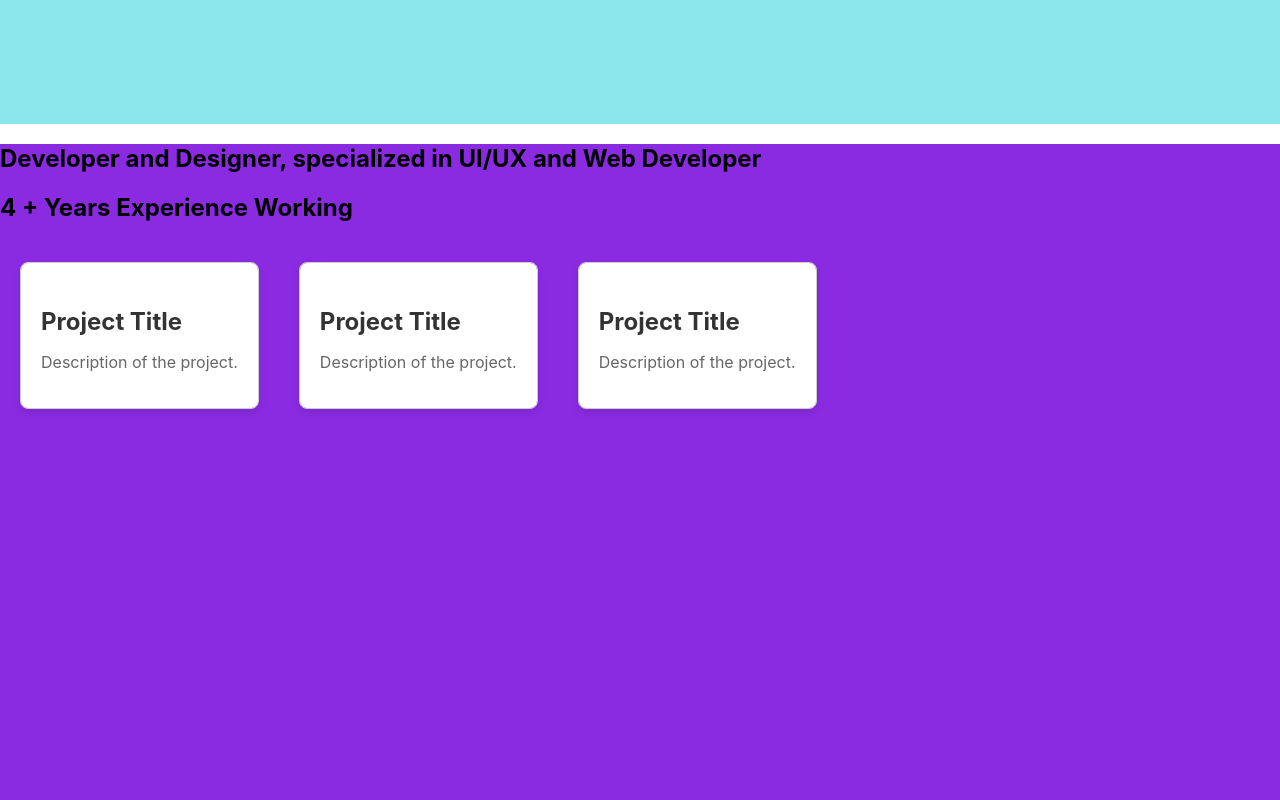
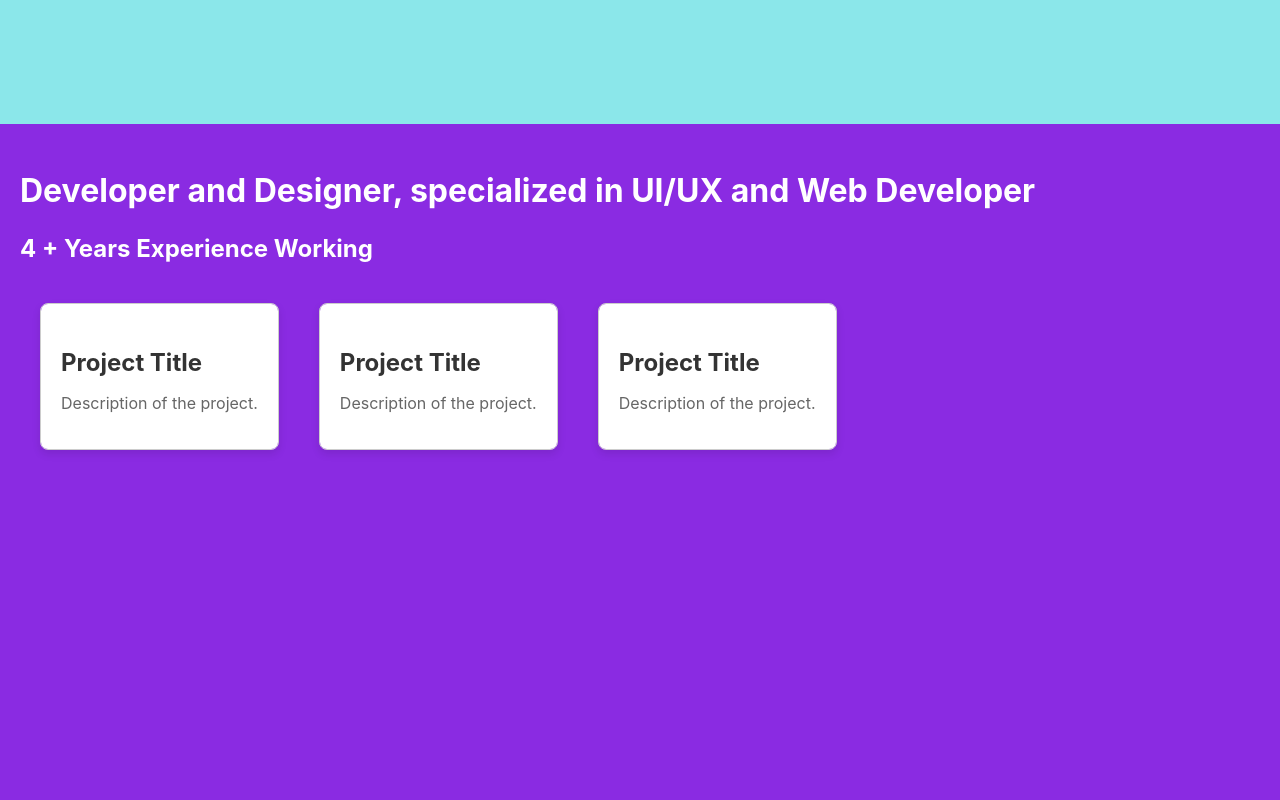
Before and after one commit to Maksimus39/portfolio, a React app: page / in a window 1280 px wide. Shown: the part 1580-2380 px from the top of the page. Built offline with nearby package versions, Linux system fonts and the light colour scheme.

Commit message:
Застилизовал компонент Works

```diff
--- a/src/layaout/sections/works/Works.tsx
+++ b/src/layaout/sections/works/Works.tsx
@@ -10,12 +10,12 @@ export const Works = () => {
                 UI/UX and Web Developer
             </SectionTitle>
 
-            <SektionAge>
+            <SectionAge>
                 4 +
                 Years
                 Experience
                 Working
-            </SektionAge>
+            </SectionAge>
 
             <FlexWrapper>
                 <Work/>
@@ -29,7 +29,15 @@ export const Works = () => {
 const StyledWorks = styled.section`
     min-height: 100vh;
     background-color: blueviolet;
+    padding: 20px;
 `
-const SectionTitle = styled.h2``
-const SektionAge = styled.h2`
+const SectionTitle = styled.h2`
+    font-size: 2rem;
+    color: white;
+    margin-bottom: 10px;
 `
+const SectionAge  = styled.h3`
+    font-size: 1.5rem;
+    color: white;
+    margin-bottom: 20px;
+`
```
